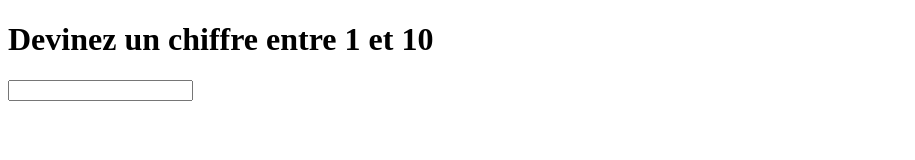
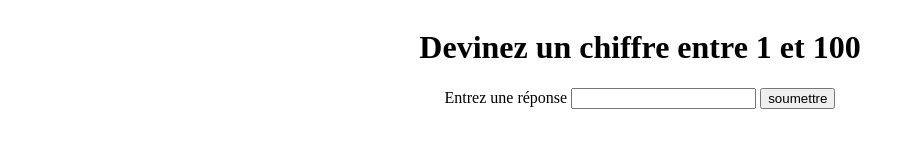
Before and after one commit to MarineGlawnick/Plus_ou_Moins, a website: page index.html in a window 1280 px wide. Shown: the whole page, without its empty margins (0-915 px from the left). Drawn offline with Linux system fonts and the light colour scheme.

Commit message:
add algo random number

```diff
--- a/app.js
+++ b/app.js
@@ -1 +1,5 @@
-console.log('hello');
+function getRandomNumber(maxNumber) {
+    return Math.floor(Math.random() * (maxNumber + 1));
+}
+var solution = getRandomNumber(100);
+console.log(solution);
--- a/index.html
+++ b/index.html
@@ -7,11 +7,13 @@
 </head>
 
 <body>
-<h1> Devinez un chiffre entre 1 et 10</h1>
+<h1> Devinez un chiffre entre 1 et 100 </h1>
 <form>
-    <input type="text" name="number" id="number" required>
+    <label for="guessField"> Entrez une réponse</label>
+    <input type="text" name="number" id="guessField" required>
+    <input type="submit" value="soumettre" id="guessSubmit">
 </form>
-
+<p id="demo"> </p>
 </body>
 <script src="app.js"></script>
 </html>
--- a/style.css
+++ b/style.css
@@ -0,0 +1,6 @@
+body{
+    display: flex;
+    flex-direction: column;
+    justify-content: center;
+    align-items: center;
+}
```
Also changed, not shown: app.ts (+6 -1 lines).
